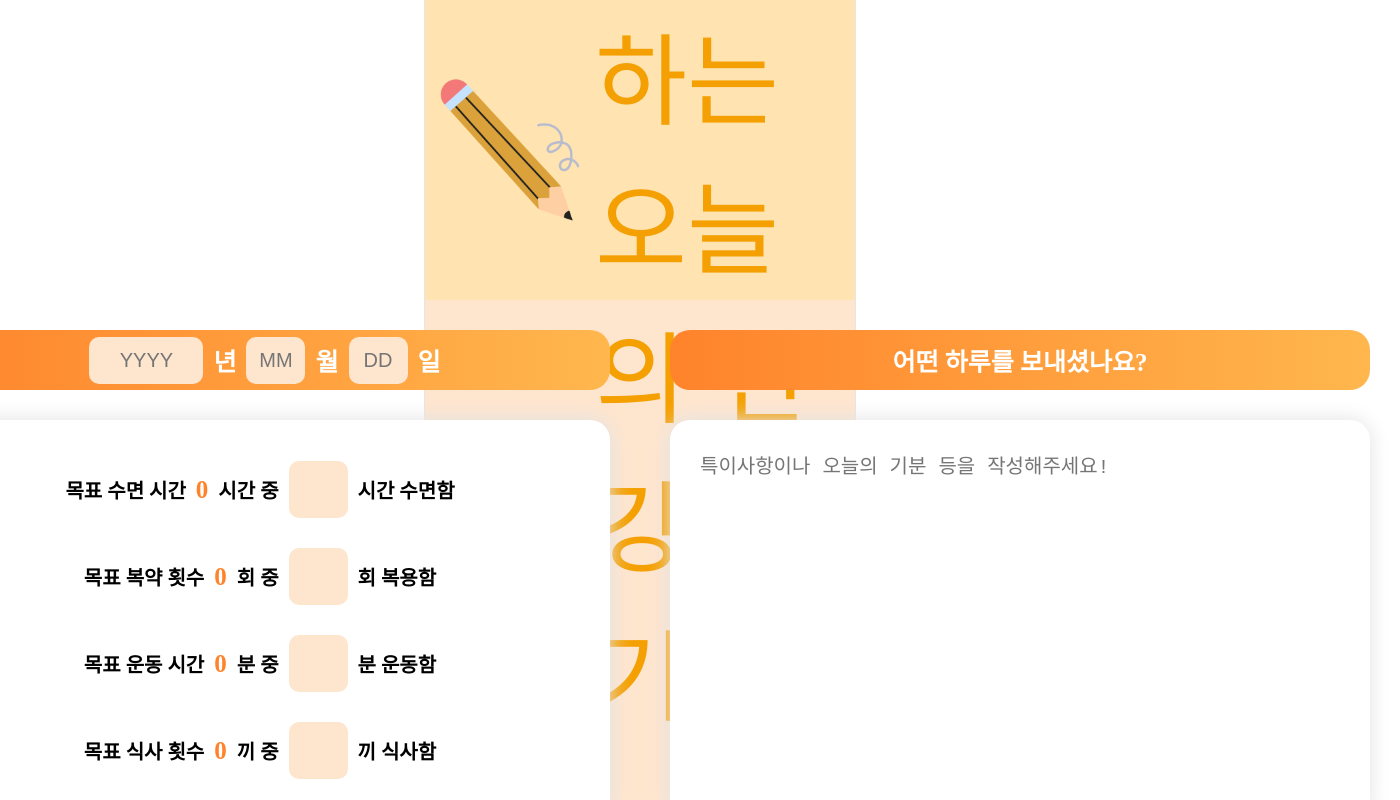
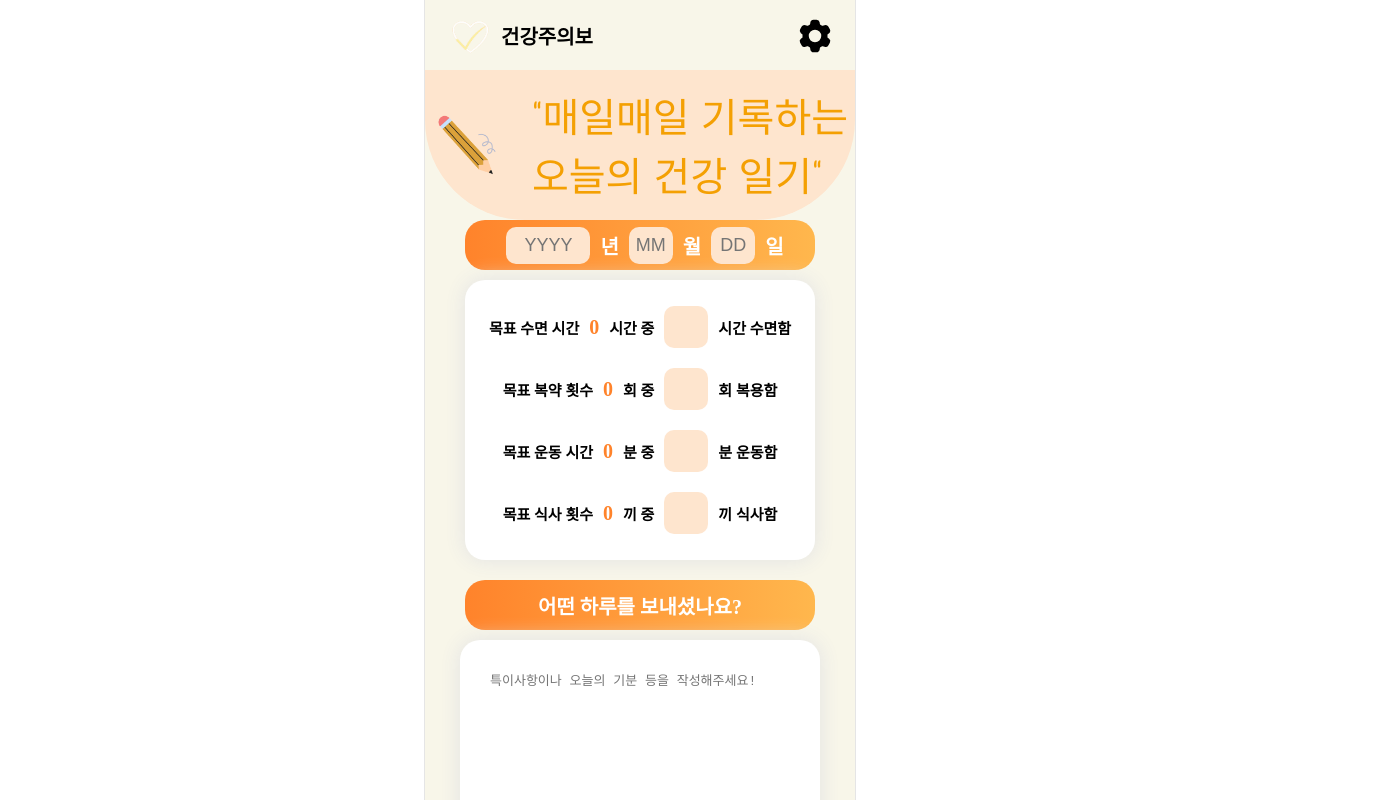
Before and after one commit to snuubinny/healthwarning, a React (Create React App) app: page /CreatePost in a window 1280 px wide. Shown: the top 800 px of the page, 1400 px wide, since content can reach past the window. Built offline with nearby package versions, Linux system fonts and the light colour scheme; no server answers; a web font is replaced by a local one.

Commit message:
feat: LoginForm/CreatePost

```diff
--- a/src/components/NavBar.jsx
+++ b/src/components/NavBar.jsx
@@ -34,14 +34,13 @@ const CustomLogo = styled.svg`
 const TitleWrapper = styled.div`
   text-align: left;
   color: black;
-  font-size: 25px;
+  font-size: 20px;
   font-weight: bold;
 `;
 
 const IconWrapper = styled.div`
   display: flex;
   align-items: center;
-  margin-bottom: 10px;
 `;
 
 const NavBarIcon = styled.img`
@@ -104,7 +103,7 @@ const NavBar = () => {
       >
         <IconWrapper onClick={handleHomeLogoClick}>
           <NavBarIcon src={navBarLogo} />
-          <TitleWrapper>다!했슈</TitleWrapper>
+          <TitleWrapper>건강주의보</TitleWrapper>
         </IconWrapper>
         <LogoWrapper onClick={handleEditLogoClick}>
           <CustomLogo xmlns="http://www.w3.org/2000/svg" viewBox="0 0 24 24">
--- a/src/components/Test.jsx
+++ b/src/components/Test.jsx
@@ -3,8 +3,10 @@ import styled from "styled-components";
 import HandImage from "../img/hand.png";
 
 const LinkContainer = styled.div`
-  width: 60%;
-  height: 50px;
+  display: flex;
+  flex-direction: column;
+  width: 400px;
+  height: 70px;
   transition: transform 0.2s;
   background-color: white;
   padding: 10px;
@@ -26,7 +28,7 @@ const LinkContainer = styled.div`
 
 const ContentContainer = styled.div`
   display: flex;
-  justify-content: space-between;
+  flex-direction: row;
   align-items: center;
   width: 100%;
 `;
@@ -39,10 +41,11 @@ const LinkText = styled.span`
 `;
 
 const GoButton = styled.button`
+  margin-left: 10px;
   padding: 10px;
   font-size: 20px;
-  height: 60px;
-  width: 200px;
+  height: 40px;
+  width: 170px;
   background-color: #ff832b;
   color: white;
   border: none;
@@ -57,8 +60,6 @@ const GoButton = styled.button`
 `;
 
 const DiaryText = styled.p`
-  margin-top: 18px;
-  margin-left: 100px;
   font-family: "Nanum Pen Script", cursive;
   font-size: 19px;
   color: #ff832b;
@@ -78,8 +79,8 @@ const Test = ({ fillTestCredentials }) => {
 
   return (
     <LinkContainer>
+      <LinkText>회원가입은 번거롭고, 체험해보고 싶다면?</LinkText>
       <ContentContainer>
-        <LinkText>회원가입은 번거롭고, 체험해보고 싶다면?</LinkText>
         <DiaryText className="Nanum Pen Script">
           체험용 계정으로 로그인해보세요!
         </DiaryText>
--- a/src/pages/CreatePost.jsx
+++ b/src/pages/CreatePost.jsx
@@ -4,6 +4,7 @@ import styled from "styled-components";
 import axios from "axios";
 import Pen from "../img/pen.png";
 import { keyframes } from "styled-components";
+import NavBar from "../components/NavBar";
 
 const fadeIn = keyframes`
   from {
@@ -25,23 +26,32 @@ const AnimatedContainer = styled.div`
 const Wrapper = styled.div`
   display: flex;
   flex-direction: column;
+  align-items: center;
+  background-color: #F8F6E9;
+`;
+
+const NavBarWrapper = styled.div`
+  width: 100%;
+  height: 70px;
 `;
 
 const PostHeader = styled.div`
  display: flex;
  justify-content: center;
  align-items: center;
- background-color: #ffe3b0;
-  font-size: 100px;
-  color:#f4a003;
-  font-family: "Nanum Pen Script", cursive;
-  width: 100%;
-  height: 300px;
+ background-color: #FEE5CE;
+ font-size: 40px;
+ color:#f4a003;
+ font-family: "Nanum Pen Script", cursive;
+ width: 100%;
+ height: 150px;
+ border-radius: 0px 0px 100px 100px;
 `;
 
 const Pencil = styled.img`
-  width: 170px;
-  height: 170px;
+  width: 70px;
+  height: 70px;
+  margin-right: 30px;
 `;
 
 const InfoWrapper = styled.div`
@@ -49,8 +59,7 @@ const InfoWrapper = styled.div`
   height: auto;
   display: flex;
   justify-content: center;
-  align-items: flex-start;
-  flex-direction:row;
+  flex-direction:column;
 `;
 
 const CheckListContainer = styled.div`
@@ -71,38 +80,39 @@ const CheckListTitle = styled.div`
   display: flex;
   justify-content: center;
   align-items: center;
-  width: 700px;
-  height: 60px;
+  width: 350px;
+  height: 50px;
   border-radius: 20px;
-  margin: 30px;
-  font-size: 25px;
+  margin: 10px;
+  margin-top: 0;
+  font-size: 20px;
   background: linear-gradient(to right, #ff832b, #ffb74d);
   color: white;
   font-weight: bold;
 `;
 
 const YYYY = styled.input`
-  width: 110px;
-  height: 45px;
+  width: 80px;
+  height: 35px;
   background-color: #fee5ce;
   border-style: none;
   border-radius: 10px;
   outline-color: #ffe3c8;
   margin: 10px;
-  font-size: 20px;
+  font-size: 18px;
   text-align: center;
   line-height: 55px;
 `;
 
 const MMDD = styled.input`
-  width: 55px;
-  height: 45px;
+  width: 40px;
+  height: 35px;
   background-color: #fee5ce;
   border-style: none;
   border-radius: 10px;
   outline-color: #ffe3c8;
   margin: 10px;
-  font-size: 20px;
+  font-size: 18px;
   text-align: center;
   line-height: 55px;
 `;
@@ -112,17 +122,17 @@ const CheckList = styled.div`
   justify-content: center;
   align-items: center;
   flex-direction: column;
-  width: 700px;
-  height: 400px;
+  width: 350px;
+  height: 280px;
   background-color: #ffffff;
   border-radius: 20px;
   box-shadow: 0px 0px 20px 1px #e4e4e4;
-  gap: 30px;
+  gap: 20px;
 `;
 
 const GoalBox = styled.div`
   font-weight: bold;
-  font-size: 25px;
+  font-size: 20px;
   color: #ff832b;
 `;
 
@@ -130,7 +140,7 @@ const SleepBox = styled.div`
   display: flex;
   flex-direction: row;
   align-items: center;
-  font-size: 20px;
+  font-size: 15px;
   font-weight: bold;
   gap: 10px;
 `;
@@ -139,7 +149,7 @@ const MedicationsBox = styled.div`
   display: flex;
   flex-direction: row;
   align-items: center;
-  font-size: 20px;
+  font-size: 15px;
   font-weight: bold;
   gap: 10px;
 `;
@@ -148,7 +158,7 @@ const ExerciseBox = styled.div`
   display: flex;
   flex-direction: row;
   align-items: center;
-  font-size: 20px;
+  font-size: 15px;
   font-weight: bold;
   gap: 10px;
 `;
@@ -157,14 +167,14 @@ const MealsBox = styled.div`
   display: flex;
   flex-direction: row;
   align-items: center;
-  font-size: 20px;
+  font-size: 15px;
   font-weight: bold;
   gap: 10px;
 `;
 
 const Input = styled.input`
-  width: 55px;
-  height: 55px;
+  width: 40px;
+  height: 40px;
   background-color: #fee5ce;
   border-style: none;
   border-radius: 10px;
@@ -179,47 +189,47 @@ const DiaryTitle = styled.div`
   display: flex;
   justify-content: center;
   align-items: center;
-  width: 700px;
-  height: 60px;
+  width: 350px;
+  height: 50px;
   border-radius: 20px;
-  margin: 30px;
-  font-size: 25px;
+  margin: 10px;
+  margin-top: 20px;
+  font-size: 20px;
   background: linear-gradient(to right, #ff832b, #ffb74d);
   color: white;
   font-weight: bold;
 `;
 
 const DiaryInput = styled.textarea`
-  width: 640px;
-  height: 340px;
+  width: 300px;
+  height: 150px;
   resize: none;
   background-color: #ffffff;
   border-style: none;
   border-radius: 20px;
-  border-radius: 20px;
   box-shadow: 0px 0px 20px 1px #e4e4e4;
   outline-color: #ffd4b5;
   padding: 30px;
-  font-size: 20px;
+  font-size: 13px;
 `;
 
 const PostButtonContainer = styled.div`
   display: flex;
   flex-direction: row;
   justify-content: center;
-  margin: 30px;
+  margin: 20px;
 `;
 
 const PostButton = styled.button`
-  width: 300px;
-  height: 55px;
+  width: 350px;
+  height: 50px;
   border: none;
   background-color: #ff832b;
   color: white;
   font-size: 20px;
   font-weight: bold;
-  border-radius: 10px;
-  margin: 30px;
+  border-radius: 30px;
+  margin: 10px;
   cursor: pointer;
 
   &:hover {
@@ -312,10 +322,16 @@ function CreatePost() {
   };
 
   return (
+  <>
   <AnimatedContainer isVisible={isVisible}>
   <Wrapper>
+    <NavBarWrapper>
+      <NavBar />
+    </NavBarWrapper>
    <PostHeader>
-    <Pencil src={Pen}/>"매일매일 기록하는 오늘의 건강 일기"
+    <Pencil src={Pen}/>
+    "매일매일 기록하는
+    <br/> 오늘의 건강 일기"
    </PostHeader>
    <InfoWrapper>
     <CheckListContainer>
@@ -390,10 +406,11 @@ function CreatePost() {
     </DairyContainer>
   </InfoWrapper>
   <PostButtonContainer>
-    <PostButton onClick={handleSubmit}>등록하기</PostButton>
+    <PostButton onClick={handleSubmit}>오늘의 글 등록하기</PostButton>
   </PostButtonContainer>
 </Wrapper>
 </AnimatedContainer>
+</>
   );
 }
 
```
Also changed, not shown: src/pages/LoginForm.jsx (+133 -128 lines), public/back.png (added).
